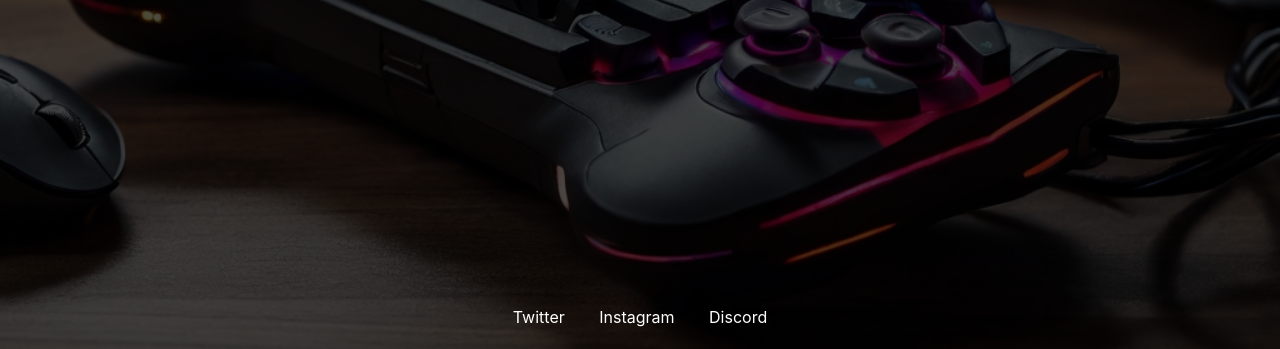
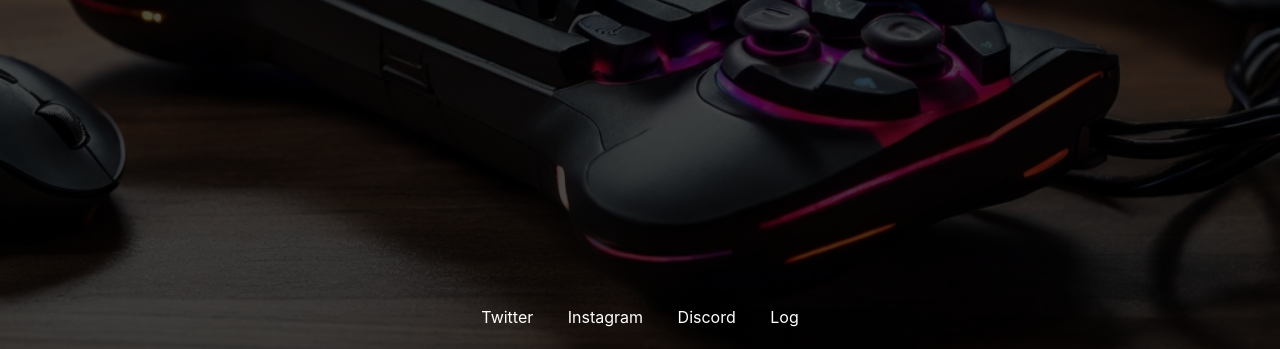
Before and after one commit to EdgeTypE/goygoyStaticDemo, a plain HTML site: page index.html in a window 1280 px wide. Shown: the part 451-800 px from the top of the page. Drawn offline with nearby package versions, Linux system fonts and the light colour scheme.

Commit message:
Update index.html

```diff
--- a/index.html
+++ b/index.html
@@ -59,6 +59,7 @@
             <a href="https://twitter.com/goygoyengine" target="_blank">Twitter</a>
             <a href="https://instagram.com/goygoyenginecom" target="_blank">Instagram</a>
             <a href="https://discord.goygoyengine.com" target="_blank">Discord</a>
+            <a href="https://log.goygoyengine.com/crysis/character/hargreave" target="_blank">Log</a>
         </div>
     </div>
     <script src="https://code.jquery.com/jquery-3.3.1.slim.min.js"></script>
```
